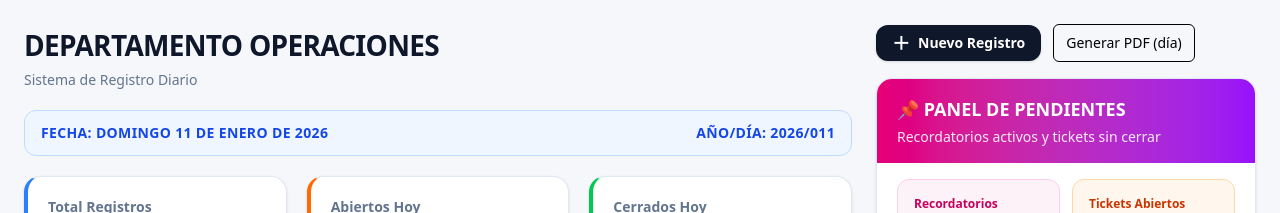
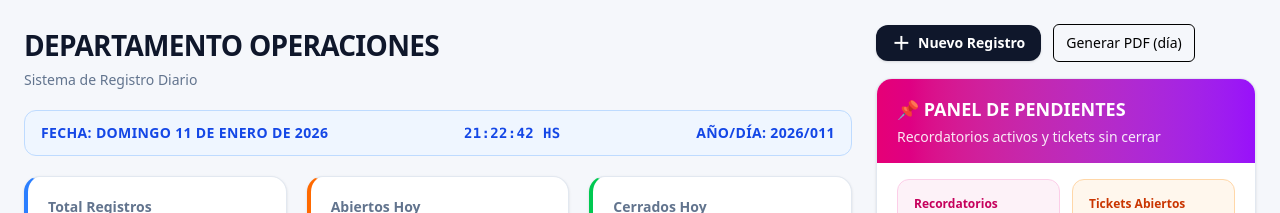
Before and after one commit to HernanC95/dashboard-operaciones, a React (Vite) app in the folder dashboardOperaciones/: page / in a window 1280 px wide. Shown: the top 213 px of the page. Built offline with nearby package versions, Linux system fonts and the light colour scheme; no server answers.

Commit message:
start server

```diff
--- a/dashboardOperaciones/src/constants/localidades.json
+++ b/dashboardOperaciones/src/constants/localidades.json
@@ -1558,5 +1558,7 @@
   { "id": "90000001", "nombre": "ASSA Reconquista" },
   { "id": "90000002", "nombre": "ASSA Santa Fe" },
   { "id": "90000003", "nombre": "ASSA Rosario" },
-  { "id": "90000004", "nombre": "Bomberos Zona Norte" }
+  { "id": "90000004", "nombre": "Bomberos Zona Norte" },
+  { "id": "90000005", "nombre": "Registro Civil" },
+  { "id": "90000006", "nombre": "Brigada de Explosivos" }
 ]
--- /dev/null
+++ b/dashboardOperaciones/src/hooks/useNow.ts
@@ -0,0 +1,12 @@
+import { useEffect, useState } from "react";
+
+export default function useNow(tickMs: number = 1000) {
+  const [now, setNow] = useState(() => new Date());
+
+  useEffect(() => {
+    const id = window.setInterval(() => setNow(new Date()), tickMs);
+    return () => window.clearInterval(id);
+  }, [tickMs]);
+
+  return now;
+}
--- a/dashboardOperaciones/src/interfaces/enums.ts
+++ b/dashboardOperaciones/src/interfaces/enums.ts
@@ -21,9 +21,10 @@ export const TicketTag = {
 
 export type TicketTag = (typeof TicketTag)[keyof typeof TicketTag];
 
-export enum Lpar {
-  PROD = "PROD",
-  TEST = "TEST",
-  CAPA = "CAPA",
-  INFRA = "INFRA",
-}
+export const Lpar = {
+  PROD: "PROD",
+  TEST: "TEST",
+  CAPA: "CAPA",
+} as const;
+
+export type Lpar = (typeof Lpar)[keyof typeof Lpar];
--- a/dashboardOperaciones/src/pages/Dashboard/DashboardPage.tsx
+++ b/dashboardOperaciones/src/pages/Dashboard/DashboardPage.tsx
@@ -5,7 +5,7 @@ import PendingPanel from "../../components/PendingPanel/PendingPanel";
 import TicketsList from "../../components/TicketsList/TicketsList";
 import NewTicketModal from "../../components/tickets/NewTicketModal";
 import CloseTicketModal from "../../components/tickets/CloseTicketModal";
-
+import useNow from "../../hooks/useNow";
 import useModal from "../../hooks/useModal";
 import useTickets from "../../hooks/useTickets";
 
@@ -49,8 +49,17 @@ function getCloseDescription(ticket: Ticket): string {
 }
 
 export default function DashboardPage() {
-  const now = new Date();
-  const yearDay = formatYearDay(now);
+  const now = useNow(1000); // actualiza cada 1s
+
+  const yearDay = useMemo(() => formatYearDay(now), [now]);
+  const dayHeader = useMemo(() => formatDayHeaderAR(now), [now]);
+
+  const clock = useMemo(() => {
+    const pad = (n: number) => String(n).padStart(2, "0");
+    return `${pad(now.getHours())}:${pad(now.getMinutes())}:${pad(
+      now.getSeconds()
+    )}`;
+  }, [now]);
 
   const { tickets, counts, createTicket, closeTicket } = useTickets();
 
@@ -105,8 +114,13 @@ export default function DashboardPage() {
 
           <div className="flex items-center justify-between rounded-xl border border-blue-200 bg-blue-50 px-4 py-3">
             <div className="text-sm font-bold uppercase tracking-wide text-blue-700">
-              {formatDayHeaderAR(now)}
+              {dayHeader}
             </div>
+
+            <div className="text-sm font-bold uppercase tracking-wide text-blue-700 font-mono">
+              {clock} HS
+            </div>
+
             <div className="text-sm font-bold uppercase tracking-wide text-blue-700">
               AÑO/DÍA: {yearDay}
             </div>
```
